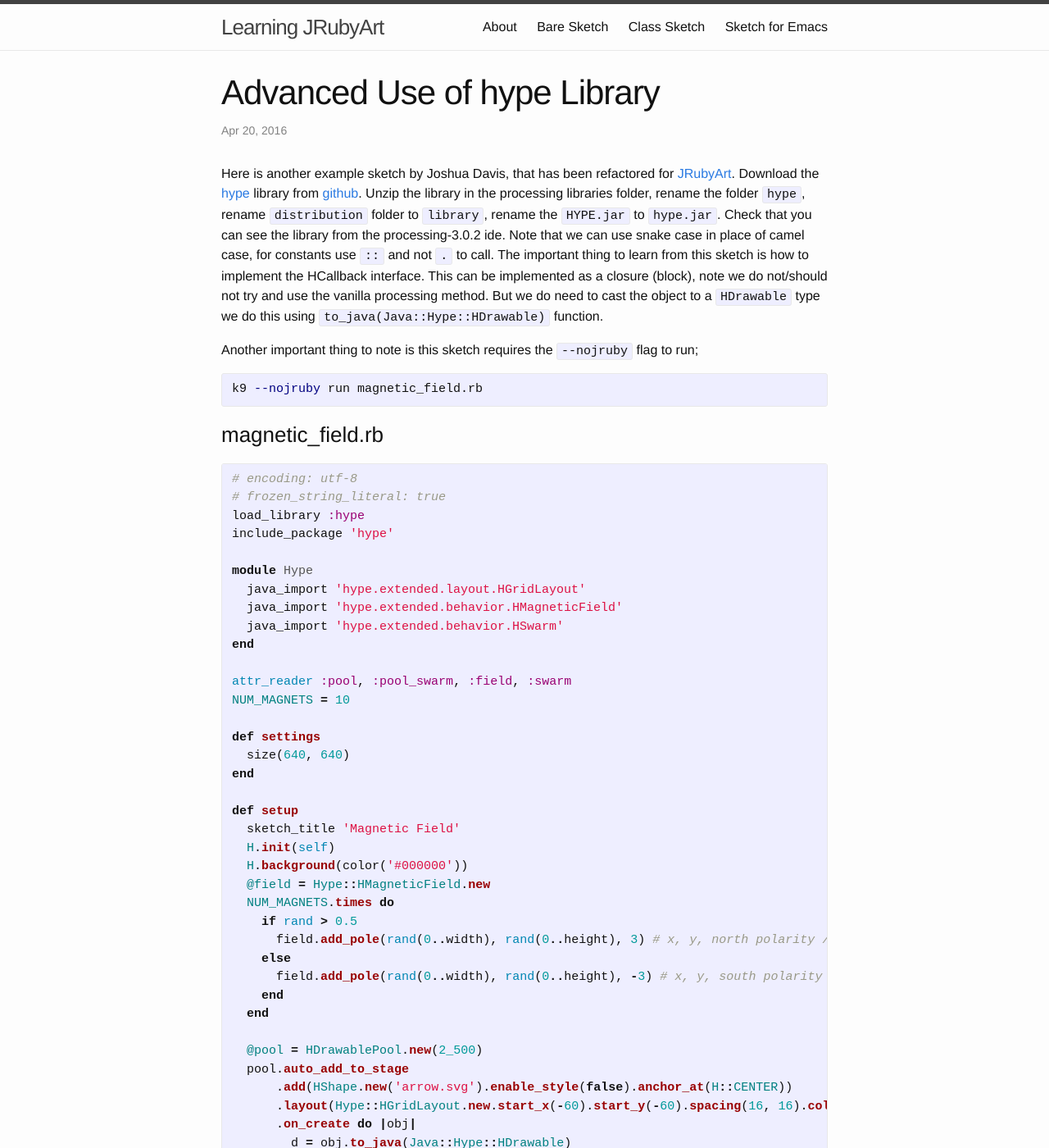
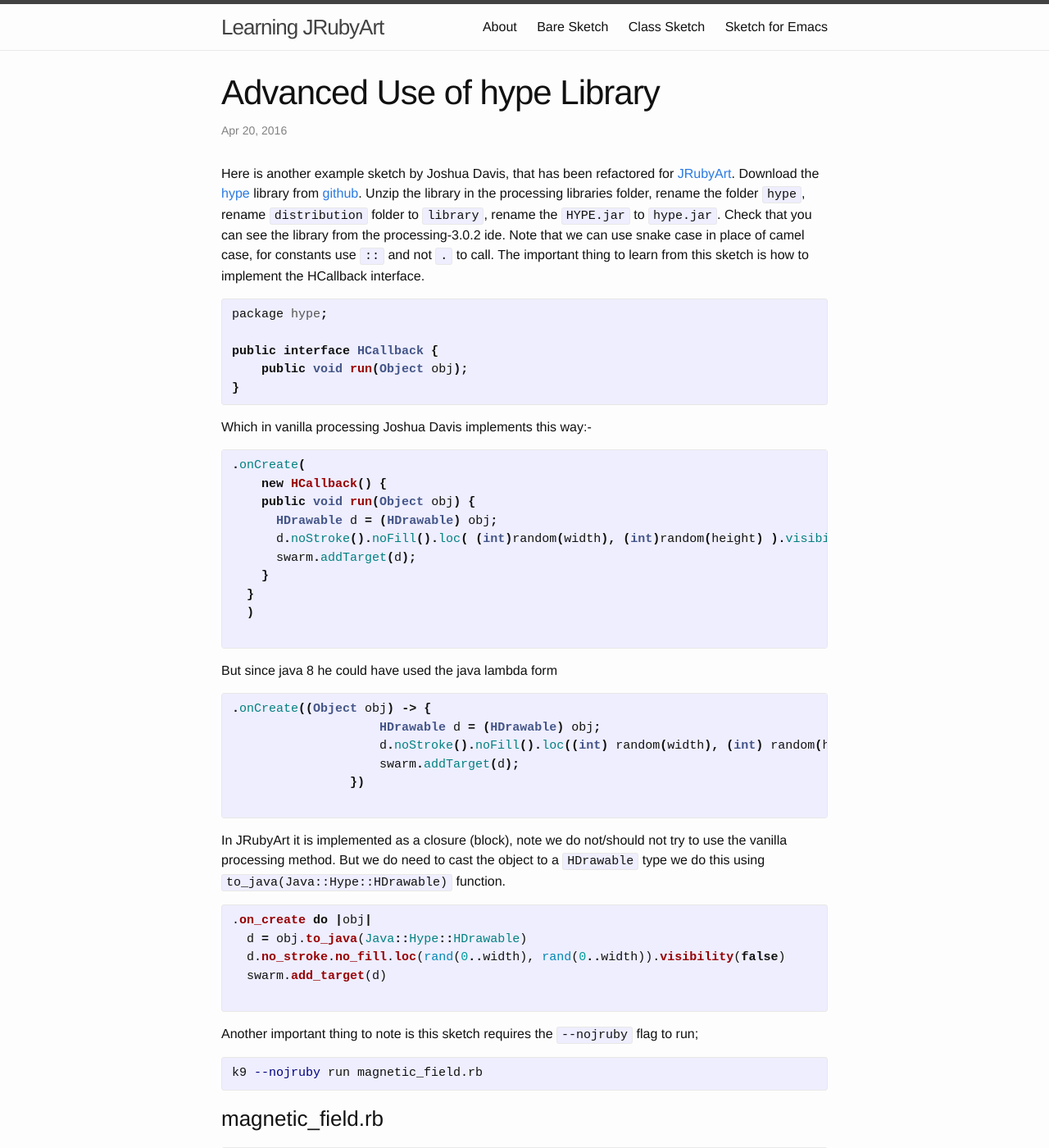
Before and after one commit to monkstone/monkstone.github.com, a Jekyll site: the page built from _posts/2016-04-20-hype_advanced.md, in a window 1280 px wide and 1400 px high. Shown: the whole window at 82% size. Built offline with Jekyll 4.4.1, drawn with Linux system fonts in a browser that asks for light colours.

Commit message:
elaborate interface via closure

```diff
--- a/_posts/2016-04-20-hype_advanced.md
+++ b/_posts/2016-04-20-hype_advanced.md
@@ -6,7 +6,55 @@ categories: jruby_art update
 keywords: library, hype, JRubyArt
 ---
 
-Here is another example sketch by Joshua Davis, that has been refactored for [JRubyArt][jruby_art]. Download the [hype][hype_library] library from [github][hype_library]. Unzip the library in the processing libraries folder, rename the folder `hype`, rename `distribution` folder to `library`, rename the `HYPE.jar` to `hype.jar`. Check that you can see the library from the processing-3.0.2 ide. Note that we can use snake case in place of camel case, for constants use `::` and not `.` to call. The important thing to learn from this sketch is how to implement the HCallback interface. This can be implemented as a closure (block), note we do not/should not try and use the vanilla processing method. But we do need to cast the object to a `HDrawable` type we do this using `to_java(Java::Hype::HDrawable)` function.
+Here is another example sketch by Joshua Davis, that has been refactored for [JRubyArt][jruby_art]. Download the [hype][hype_library] library from [github][hype_library]. Unzip the library in the processing libraries folder, rename the folder `hype`, rename `distribution` folder to `library`, rename the `HYPE.jar` to `hype.jar`. Check that you can see the library from the processing-3.0.2 ide. Note that we can use snake case in place of camel case, for constants use `::` and not `.` to call. The important thing to learn from this sketch is how to implement the HCallback interface.
+
+{% highlight java %}
+package hype;
+
+public interface HCallback {
+    public void run(Object obj);
+}
+
+{% endhighlight %}
+
+Which in vanilla processing Joshua Davis implements this way:-
+
+{% highlight java %}
+
+.onCreate(
+    new HCallback() {
+    public void run(Object obj) {
+      HDrawable d = (HDrawable) obj;
+      d.noStroke().noFill().loc( (int)random(width), (int)random(height) ).visibility(false);
+      swarm.addTarget(d);
+    }
+  }
+  )
+
+{% endhighlight %}
+
+But since java 8 he could have used the java lambda form
+
+{% highlight java %}
+
+.onCreate((Object obj) -> {
+                    HDrawable d = (HDrawable) obj;
+                    d.noStroke().noFill().loc((int) random(width), (int) random(height)).visibility(false);
+                    swarm.addTarget(d);
+                })
+
+{% endhighlight %}
+
+In JRubyArt it is implemented as a closure (block), note we do not/should not try to use the vanilla processing method. But we do need to cast the object to a `HDrawable` type we do this using `to_java(Java::Hype::HDrawable)` function.
+
+{% highlight ruby %}
+
+.on_create do |obj|
+  d = obj.to_java(Java::Hype::HDrawable)
+  d.no_stroke.no_fill.loc(rand(0..width), rand(0..width)).visibility(false)
+  swarm.add_target(d)
+
+{% endhighlight %}
 
 Another important thing to note is this sketch requires the `--nojruby` flag to run;
 
```
